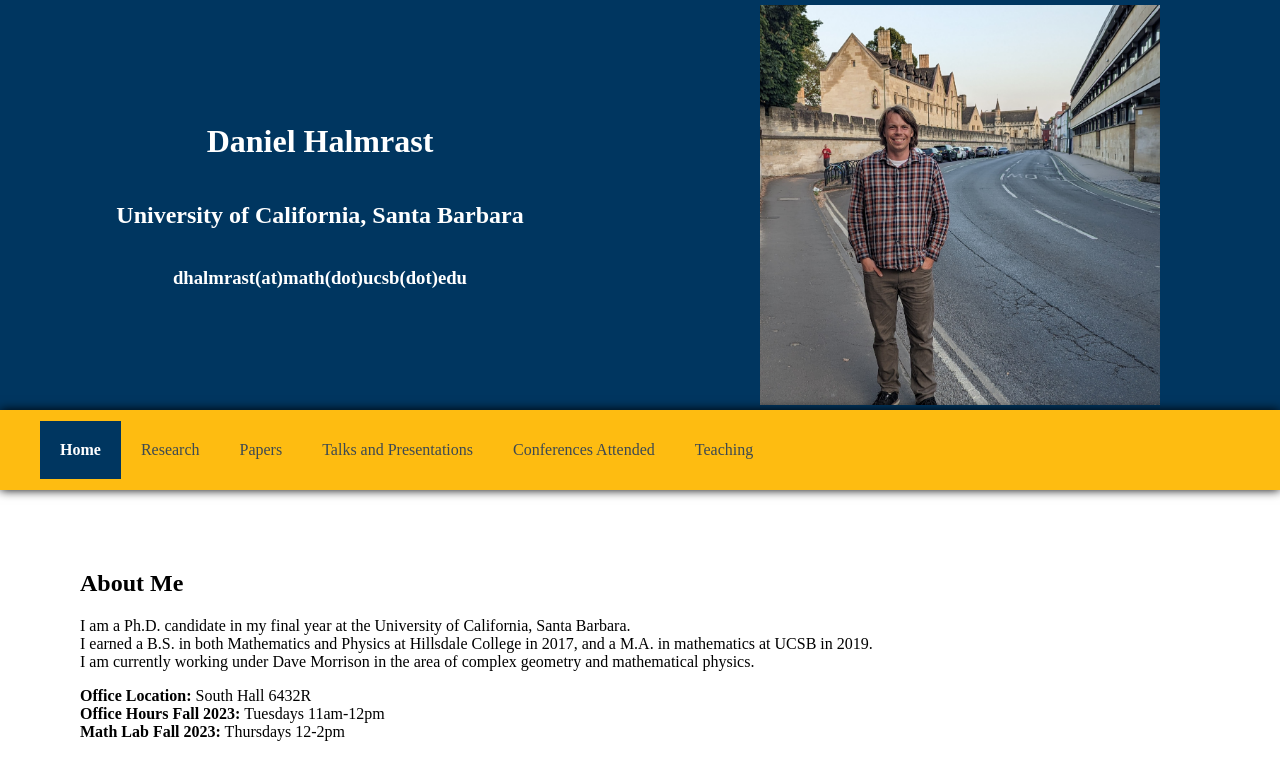
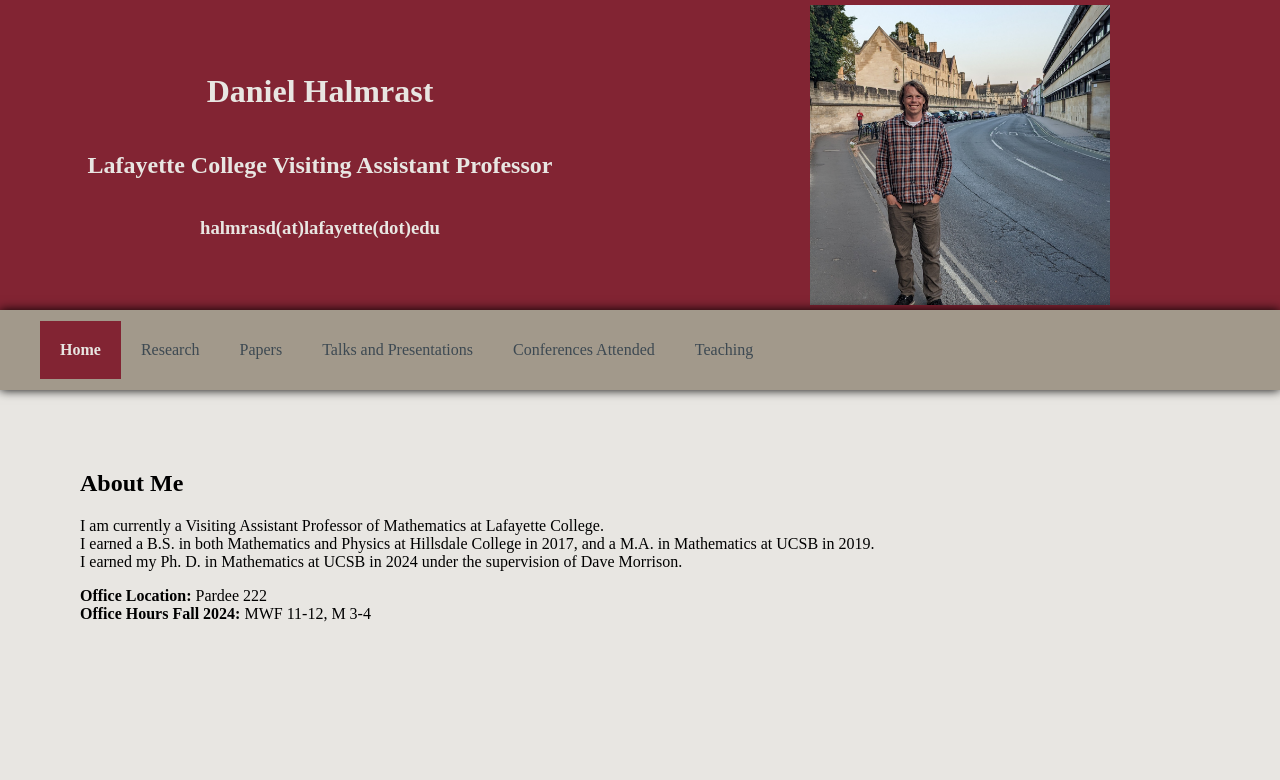
Before and after one commit to DanielHalmrast/DanielHalmrast.github.io, a plain HTML site: page index.html in a window 1280 px wide. Drawn offline with nearby package versions, Linux system fonts and the light colour scheme.

Commit message:
website update

```diff
--- a/header.html
+++ b/header.html
@@ -1,12 +1,13 @@
 <div class="profile">
     <div class="left">
         <h1> Daniel Halmrast </h1>
-        <h2> University of California, Santa Barbara</h2>
-        <h3> dhalmrast(at)math(dot)ucsb(dot)edu</h3>
+        <h2> Lafayette College
+                Visiting Assistant Professor</h2>
+        <h3> halmrasd(at)lafayette(dot)edu</h3>
     </div>
     <div class="right">
         <img class="pic" src="resources/daniel_oxford_profile.jpg" alt="Daniel Halmrast"
-        style="max-width:400px" width="1276px" height="1276px">
+        style="max-width:300px" width="1276px" height="1276px">
     </div>
 </div>
 <div class="navigation">
--- a/index.html
+++ b/index.html
@@ -24,22 +24,20 @@
             <div class="content" style="max-width:70%">
                 <h2> About Me </h2>
                 <p>
-                I am a Ph.D. candidate in my final year at the University
-                of California, Santa Barbara.
+                I am currently a Visiting Assistant Professor of Mathematics
+                at Lafayette College.
                 <br>
                 I earned a B.S. in both Mathematics
-                and Physics at Hillsdale College in 2017, and a M.A. in mathematics
+                and Physics at Hillsdale College in 2017, and a M.A. in Mathematics
                 at UCSB in 2019.
                 <br>
-                I am currently working under Dave Morrison in the area of complex
-                geometry and mathematical physics.
+                I earned my Ph. D. in Mathematics at UCSB
+                in 2024 under the supervision of Dave Morrison.
                 </p>
 
-                <b> Office Location:</b> South Hall 6432R
+                <b> Office Location:</b> Pardee 222
                 <br>
-                <b> Office Hours Fall 2023:</b> Tuesdays 11am-12pm
-                <br>
-                <b> Math Lab Fall 2023:</b> Thursdays 12-2pm
+                <b> Office Hours Fall 2024:</b> MWF 11-12, M 3-4
             </div>
         </div>
     </body>
--- a/style.css
+++ b/style.css
@@ -1,3 +1,9 @@
+:root {
+    --lc-maroon: #822433;
+    --lc-gray: #a2998b;
+    --lc-lightgray: #e8e6e2;
+}
+
 html, body {
     /*display: flex;
     align-items: center;
@@ -7,11 +13,11 @@ html, body {
     padding: 0px;
     min-width: 780px;
 
-    background-color: #ffffff;
+    background-color: var(--lc-lightgray);
 }
 
 .wrapper {
-    background-color: #ffffff;
+    background-color: var(--lc-lightgray);
 
     max-width:100%;
     display: flex;
@@ -23,8 +29,9 @@ html, body {
     max-width:100%;
     display: flex;
     flex-direction: row;
-    background-color: #003660;
-    color: #ffffff;
+    /*background-color: #003660;*/
+    background-color: var(--lc-maroon);
+    color: var(--lc-lightgray);
 }
 
 .body {
@@ -63,7 +70,7 @@ nav {
     height: 80px;
     display: flex;
     align-items: center;
-    background-color: #febc11;
+    background-color: var(--lc-gray);
     box-shadow: 0 0 10px 0 black;
 }
 
@@ -82,8 +89,8 @@ nav li a {
 }
 
 nav .active {
-    background-color: #003660;
-    color: #ffffff;
+    background-color: var(--lc-maroon);
+    color: var(--lc-lightgray);
     font-weight: bold;
 }
 
@@ -91,7 +98,7 @@ nav .active {
  * so we will make the placeholder the same size */
 #header-placeholder {
     height: 490px;
-    background-color: #003660;
+    background-color: var(--lc-maroon);
 }
 
 
```
